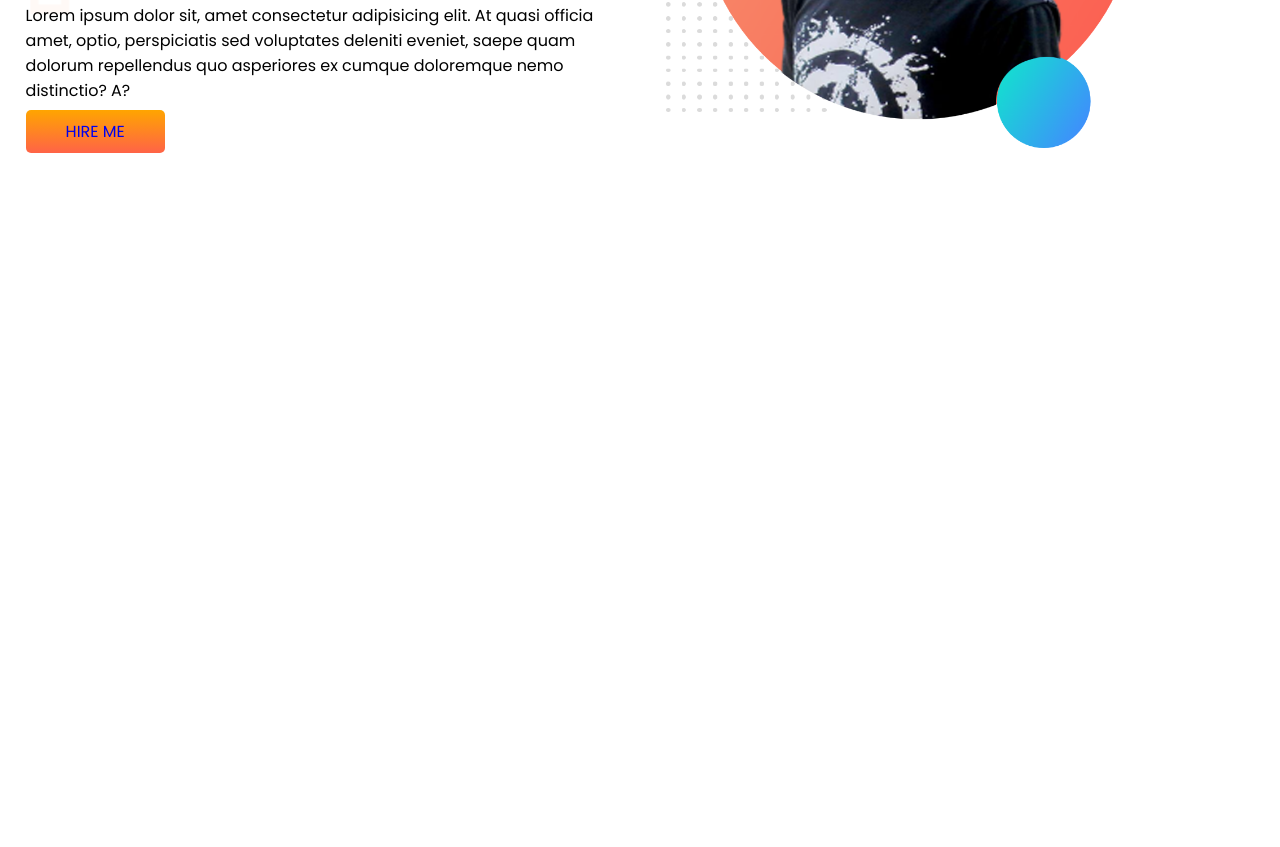
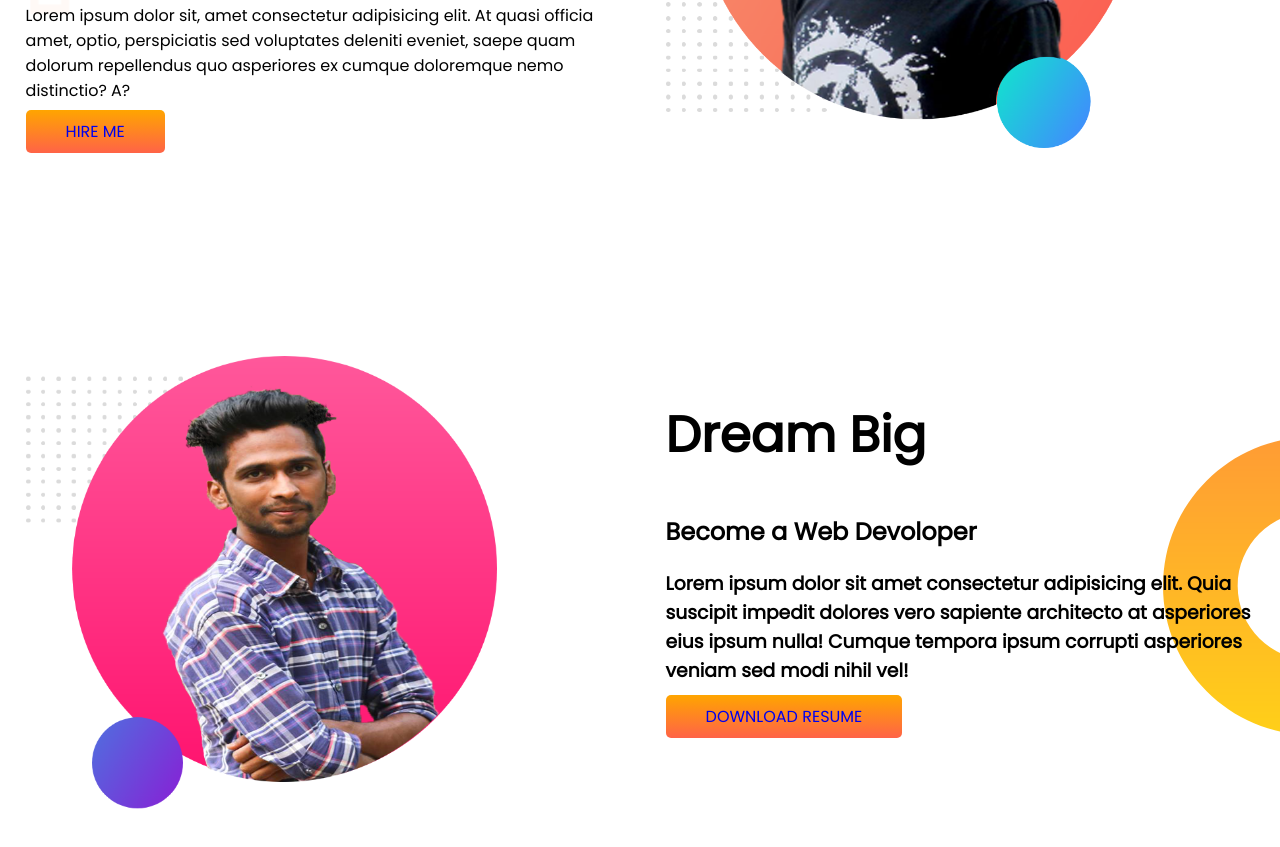
Before and after one commit to Iqbal-Hossain-Iqu/devoloper-portfolio, a plain HTML site: page index.html in a window 1280 px wide. Shown: the part 345-1192 px from the top of the page. Before the commit the page ends 800 px from the top, so only its background shows below. Drawn offline with Linux system fonts and the light colour scheme.

Commit message:
new section added

```diff
--- a/index.html
+++ b/index.html
@@ -19,9 +19,19 @@
         </p>
         <a class="link-button" target="blank" href="https://www.linkedin.com/in/iqbal-hossain-iqu/">HIRE ME</a>
     </div>
- <div class="half-width"><img src="my-bg.png" alt="my photo">
+ <div class="half-width"><img src="images/my-bg.png" alt="my photo">
 </div>
 </section>
-
+<section class="dream-big">
+    <div class="half-width">
+        <img src="images/my-bg22.png" alt="photo of iqbal">
+    </div>
+    <div class="half-width">
+        <h1>Dream Big</h1>
+        <h2>Become a Web Devoloper</h2>
+        <h3>Lorem ipsum dolor sit amet consectetur adipisicing elit. Quia suscipit impedit dolores vero sapiente architecto at asperiores eius ipsum nulla! Cumque tempora ipsum corrupti asperiores veniam sed modi nihil vel!</h3>
+        <a class="link-button" target="blank" href="https://drive.google.com/file/d/1X_TIystWoFIGqgKJfc5uIivxCeBmkCVe/view?usp=sharing">DOWNLOAD RESUME</a>
+    </div>
+</section>
 </body>
 </html>
--- a/style.css
+++ b/style.css
@@ -13,6 +13,7 @@ h1 {
 
 section {
     display: flex;
+    margin-bottom: 150px;
 }
 
 .half-width {
@@ -32,6 +33,12 @@ section {
 }
 
 .top-banner {
-    background-image: url(top-banner.png);
+    background-image: url(images/top-banner.png);
     background-repeat: no-repeat;
 }
+
+.dream-big {
+    background-image: url(images/dream-bg.png);
+    background-repeat: no-repeat;
+    background-position: right;
+}
```
Also changed, not shown: images/dream-bg.png (renamed from dream-bg.png), images/exp-bg.png (renamed from exp-bg.png), images/jhankar.png (renamed from jhankar.png), images/jhankar2.png (renamed from jhankar2.png), images/my-bg.png (renamed from my-bg.png), images/my-bg2.png (renamed from my-bg2.png), images/my-bg22.png (added), images/top-banner.png (renamed from top-banner.png), 2 other files.
